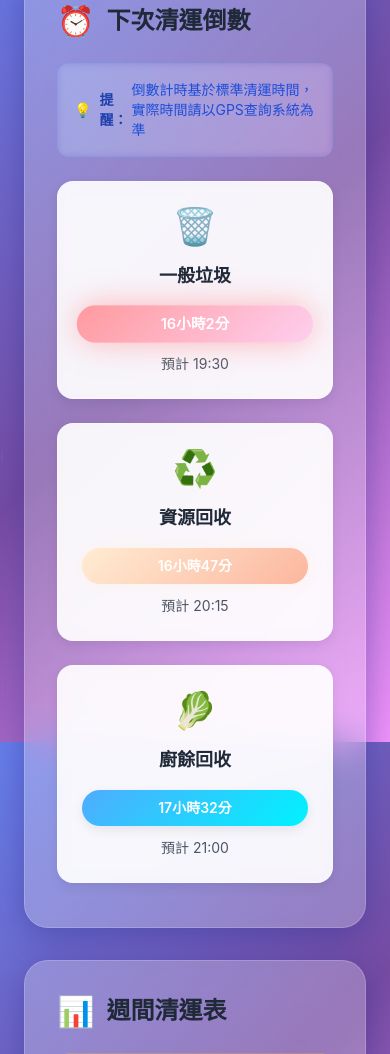
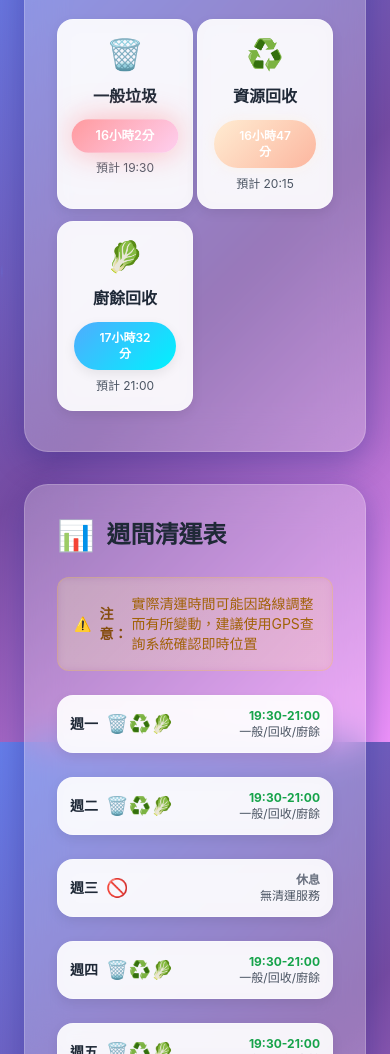
Before and after one commit to sky770825/yangmeilife, a plain HTML site: page garbage.html in a window 390 px wide. Shown: the part 946-2000 px from the top of the page. Drawn offline with nearby package versions, Linux system fonts and the light colour scheme.

Commit message:
Add files via upload

```diff
--- a/garbage.html
+++ b/garbage.html
@@ -256,10 +256,90 @@ body.dark .garbage-card::before{
   grid-template-columns:repeat(auto-fit,minmax(300px,1fr));
 }
 
+/* 手機版多欄布局 */
 @media (max-width:768px){
   .responsive-grid{
+    grid-template-columns:repeat(auto-fit,minmax(140px,1fr));
+    gap:var(--space-sm);
+  }
+
+  /* 手機版更緊湊的間距 */
+  .garbage-card{
+    padding:var(--space-sm);
+    margin-bottom:var(--space-sm);
+  }
+
+  /* 手機版標題區更緊湊 */
+  header{
+    padding:var(--space-lg) 0;
+  }
+
+  header h1{
+    font-size:1.75rem;
+    margin-bottom:var(--space-sm);
+  }
+
+  header p{
+    font-size:0.875rem;
+  }
+
+  /* 手機版主內容區更緊湊 */
+  main{
+    padding:var(--space-md) var(--space-sm);
+    gap:var(--space-md);
+  }
+
+  /* 手機版玻璃卡片更緊湊 */
+  .glass-card{
+    padding:var(--space-md);
+  }
+
+  /* 手機版週間清運表使用2欄布局 */
+  .weekly-schedule{
+    grid-template-columns:repeat(2,1fr);
+    gap:var(--space-sm);
+  }
+
+  /* 手機版分類提醒使用2欄布局 */
+  .classification-grid{
+    grid-template-columns:repeat(2,1fr);
+    gap:var(--space-sm);
+  }
+
+  /* 手機版聯絡資訊使用1欄布局但更緊湊 */
+  .contact-grid{
     grid-template-columns:1fr;
-    gap:var(--space-md);
+    gap:var(--space-sm);
+  }
+
+  /* 手機版環保小貼士使用2欄布局 */
+  .tips-grid{
+    grid-template-columns:repeat(2,1fr);
+    gap:var(--space-sm);
+  }
+}
+
+/* 超小螢幕優化 */
+@media (max-width:480px){
+  .responsive-grid{
+    grid-template-columns:repeat(2,1fr);
+    gap:var(--space-xs);
+  }
+
+  .garbage-card{
+    padding:var(--space-xs);
+  }
+
+  .glass-card{
+    padding:var(--space-sm);
+  }
+
+  header h1{
+    font-size:1.5rem;
+  }
+
+  main{
+    padding:var(--space-sm);
   }
 }
 </style>
@@ -326,25 +406,25 @@ body.dark .garbage-card::before{
       </div>
     </div>
     <div class="responsive-grid">
-      <div class="garbage-card p-6 text-center group">
-        <div class="text-4xl mb-4 group-hover:scale-110 transition-transform duration-300">🗑️</div>
-        <div class="font-bold text-lg mb-4 text-gray-800 dark:text-white">一般垃圾</div>
-        <div class="countdown urgent text-sm mb-3" id="generalCountdown">2小時30分</div>
-        <div class="text-sm text-gray-600 dark:text-gray-400">預計 19:30</div>
+      <div class="garbage-card p-4 md:p-6 text-center group">
+        <div class="text-3xl md:text-4xl mb-3 md:mb-4 group-hover:scale-110 transition-transform duration-300">🗑️</div>
+        <div class="font-bold text-base md:text-lg mb-3 md:mb-4 text-gray-800 dark:text-white">一般垃圾</div>
+        <div class="countdown urgent text-xs md:text-sm mb-2 md:mb-3" id="generalCountdown">2小時30分</div>
+        <div class="text-xs md:text-sm text-gray-600 dark:text-gray-400">預計 19:30</div>
       </div>
 
-      <div class="garbage-card p-6 text-center group">
-        <div class="text-4xl mb-4 group-hover:scale-110 transition-transform duration-300">♻️</div>
-        <div class="font-bold text-lg mb-4 text-gray-800 dark:text-white">資源回收</div>
-        <div class="countdown warning text-sm mb-3" id="recycleCountdown">3小時15分</div>
-        <div class="text-sm text-gray-600 dark:text-gray-400">預計 20:15</div>
+      <div class="garbage-card p-4 md:p-6 text-center group">
+        <div class="text-3xl md:text-4xl mb-3 md:mb-4 group-hover:scale-110 transition-transform duration-300">♻️</div>
+        <div class="font-bold text-base md:text-lg mb-3 md:mb-4 text-gray-800 dark:text-white">資源回收</div>
+        <div class="countdown warning text-xs md:text-sm mb-2 md:mb-3" id="recycleCountdown">3小時15分</div>
+        <div class="text-xs md:text-sm text-gray-600 dark:text-gray-400">預計 20:15</div>
       </div>
 
-      <div class="garbage-card p-6 text-center group">
-        <div class="text-4xl mb-4 group-hover:scale-110 transition-transform duration-300">🥬</div>
-        <div class="font-bold text-lg mb-4 text-gray-800 dark:text-white">廚餘回收</div>
-        <div class="countdown text-sm mb-3" id="foodCountdown">4小時00分</div>
-        <div class="text-sm text-gray-600 dark:text-gray-400">預計 21:00</div>
+      <div class="garbage-card p-4 md:p-6 text-center group">
+        <div class="text-3xl md:text-4xl mb-3 md:mb-4 group-hover:scale-110 transition-transform duration-300">🥬</div>
+        <div class="font-bold text-base md:text-lg mb-3 md:mb-4 text-gray-800 dark:text-white">廚餘回收</div>
+        <div class="countdown text-xs md:text-sm mb-2 md:mb-3" id="foodCountdown">4小時00分</div>
+        <div class="text-xs md:text-sm text-gray-600 dark:text-gray-400">預計 21:00</div>
       </div>
     </div>
   </section>
@@ -362,80 +442,80 @@ body.dark .garbage-card::before{
         <span class="text-yellow-700 dark:text-yellow-300 ml-1">實際清運時間可能因路線調整而有所變動，建議使用GPS查詢系統確認即時位置</span>
       </div>
     </div>
-    <div class="grid grid-cols-1 md:grid-cols-2 lg:grid-cols-3 gap-4">
-      <div class="garbage-card p-4 flex justify-between items-center group">
-        <div class="flex items-center space-x-3">
-          <span class="font-semibold text-gray-800 dark:text-white">週一</span>
-          <span class="text-2xl group-hover:scale-110 transition-transform duration-300">🗑️♻️🥬</span>
+    <div class="grid grid-cols-1 md:grid-cols-2 lg:grid-cols-3 gap-4 weekly-schedule">
+      <div class="garbage-card p-3 md:p-4 flex justify-between items-center group">
+        <div class="flex items-center space-x-2 md:space-x-3">
+          <span class="font-semibold text-sm md:text-base text-gray-800 dark:text-white">週一</span>
+          <span class="text-lg md:text-2xl group-hover:scale-110 transition-transform duration-300">🗑️♻️🥬</span>
         </div>
         <div class="text-right">
-          <div class="font-bold text-sm text-green-600 dark:text-green-400">19:30-21:00</div>
+          <div class="font-bold text-xs md:text-sm text-green-600 dark:text-green-400">19:30-21:00</div>
           <div class="text-xs text-gray-600 dark:text-gray-400">一般/回收/廚餘</div>
         </div>
       </div>
 
-      <div class="garbage-card p-4 flex justify-between items-center group">
-        <div class="flex items-center space-x-3">
-          <span class="font-semibold text-gray-800 dark:text-white">週二</span>
-          <span class="text-2xl group-hover:scale-110 transition-transform duration-300">🗑️♻️🥬</span>
+      <div class="garbage-card p-3 md:p-4 flex justify-between items-center group">
+        <div class="flex items-center space-x-2 md:space-x-3">
+          <span class="font-semibold text-sm md:text-base text-gray-800 dark:text-white">週二</span>
+          <span class="text-lg md:text-2xl group-hover:scale-110 transition-transform duration-300">🗑️♻️🥬</span>
         </div>
         <div class="text-right">
-          <div class="font-bold text-sm text-green-600 dark:text-green-400">19:30-21:00</div>
+          <div class="font-bold text-xs md:text-sm text-green-600 dark:text-green-400">19:30-21:00</div>
           <div class="text-xs text-gray-600 dark:text-gray-400">一般/回收/廚餘</div>
         </div>
       </div>
 
-      <div class="garbage-card p-4 flex justify-between items-center group opacity-60">
-        <div class="flex items-center space-x-3">
-          <span class="font-semibold text-gray-800 dark:text-white">週三</span>
-          <span class="text-2xl group-hover:scale-110 transition-transform duration-300">🚫</span>
+      <div class="garbage-card p-3 md:p-4 flex justify-between items-center group opacity-60">
+        <div class="flex items-center space-x-2 md:space-x-3">
+          <span class="font-semibold text-sm md:text-base text-gray-800 dark:text-white">週三</span>
+          <span class="text-lg md:text-2xl group-hover:scale-110 transition-transform duration-300">🚫</span>
         </div>
         <div class="text-right">
-          <div class="font-bold text-sm text-gray-500">休息</div>
+          <div class="font-bold text-xs md:text-sm text-gray-500">休息</div>
           <div class="text-xs text-gray-600 dark:text-gray-400">無清運服務</div>
         </div>
       </div>
 
-      <div class="garbage-card p-4 flex justify-between items-center group">
-        <div class="flex items-center space-x-3">
-          <span class="font-semibold text-gray-800 dark:text-white">週四</span>
-          <span class="text-2xl group-hover:scale-110 transition-transform duration-300">🗑️♻️🥬</span>
+      <div class="garbage-card p-3 md:p-4 flex justify-between items-center group">
+        <div class="flex items-center space-x-2 md:space-x-3">
+          <span class="font-semibold text-sm md:text-base text-gray-800 dark:text-white">週四</span>
+          <span class="text-lg md:text-2xl group-hover:scale-110 transition-transform duration-300">🗑️♻️🥬</span>
         </div>
         <div class="text-right">
-          <div class="font-bold text-sm text-green-600 dark:text-green-400">19:30-21:00</div>
+          <div class="font-bold text-xs md:text-sm text-green-600 dark:text-green-400">19:30-21:00</div>
           <div class="text-xs text-gray-600 dark:text-gray-400">一般/回收/廚餘</div>
         </div>
       </div>
 
-      <div class="garbage-card p-4 flex justify-between items-center group">
-        <div class="flex items-center space-x-3">
-          <span class="font-semibold text-gray-800 dark:text-white">週五</span>
-          <span class="text-2xl group-hover:scale-110 transition-transform duration-300">🗑️♻️🥬</span>
+      <div class="garbage-card p-3 md:p-4 flex justify-between items-center group">
+        <div class="flex items-center space-x-2 md:space-x-3">
+          <span class="font-semibold text-sm md:text-base text-gray-800 dark:text-white">週五</span>
+          <span class="text-lg md:text-2xl group-hover:scale-110 transition-transform duration-300">🗑️♻️🥬</span>
         </div>
         <div class="text-right">
-          <div class="font-bold text-sm text-green-600 dark:text-green-400">19:30-21:00</div>
+          <div class="font-bold text-xs md:text-sm text-green-600 dark:text-green-400">19:30-21:00</div>
           <div class="text-xs text-gray-600 dark:text-gray-400">一般/回收/廚餘</div>
         </div>
       </div>
 
-      <div class="garbage-card p-4 flex justify-between items-center group">
-        <div class="flex items-center space-x-3">
-          <span class="font-semibold text-gray-800 dark:text-white">週六</span>
-          <span class="text-2xl group-hover:scale-110 transition-transform duration-300">🗑️♻️🥬</span>
+      <div class="garbage-card p-3 md:p-4 flex justify-between items-center group">
+        <div class="flex items-center space-x-2 md:space-x-3">
+          <span class="font-semibold text-sm md:text-base text-gray-800 dark:text-white">週六</span>
+          <span class="text-lg md:text-2xl group-hover:scale-110 transition-transform duration-300">🗑️♻️🥬</span>
         </div>
         <div class="text-right">
-          <div class="font-bold text-sm text-green-600 dark:text-green-400">19:30-21:00</div>
+          <div class="font-bold text-xs md:text-sm text-green-600 dark:text-green-400">19:30-21:00</div>
           <div class="text-xs text-gray-600 dark:text-gray-400">一般/回收/廚餘</div>
         </div>
       </div>
 
-      <div class="garbage-card p-4 flex justify-between items-center group opacity-60 md:col-span-2 lg:col-span-3">
-        <div class="flex items-center space-x-3">
-          <span class="font-semibold text-gray-800 dark:text-white">週日</span>
-          <span class="text-2xl group-hover:scale-110 transition-transform duration-300">🚫</span>
+      <div class="garbage-card p-3 md:p-4 flex justify-between items-center group opacity-60 md:col-span-2 lg:col-span-3">
+        <div class="flex items-center space-x-2 md:space-x-3">
+          <span class="font-semibold text-sm md:text-base text-gray-800 dark:text-white">週日</span>
+          <span class="text-lg md:text-2xl group-hover:scale-110 transition-transform duration-300">🚫</span>
         </div>
         <div class="text-right">
-          <div class="font-bold text-sm text-gray-500">休息</div>
+          <div class="font-bold text-xs md:text-sm text-gray-500">休息</div>
           <div class="text-xs text-gray-600 dark:text-gray-400">無清運服務</div>
         </div>
       </div>
@@ -445,7 +525,7 @@ body.dark .garbage-card::before{
   <!-- 分類提醒 -->
   <section class="glass-card p-4 shadow-lg">
     <h2 class="text-lg font-bold mb-3">♻️ 分類提醒</h2>
-    <div class="grid grid-cols-1 md:grid-cols-3 gap-3">
+    <div class="grid grid-cols-1 md:grid-cols-3 gap-3 classification-grid">
       <div class="p-3 bg-red-50 border-l-4 border-red-400 rounded-lg">
         <div class="flex items-center space-x-2 mb-1">
           <span class="text-red-600">🗑️</span>
@@ -475,7 +555,7 @@ body.dark .garbage-card::before{
   <!-- 楊梅區清潔隊聯絡資訊 -->
   <section class="glass-card p-4 shadow-lg">
     <h2 class="text-lg font-bold mb-3">📞 楊梅區清潔隊聯絡資訊</h2>
-    <div class="grid grid-cols-1 md:grid-cols-3 gap-3">
+    <div class="grid grid-cols-1 md:grid-cols-3 gap-3 contact-grid">
       <div class="p-3 bg-blue-50 border-l-4 border-blue-400 rounded-lg">
         <div class="flex items-center space-x-2 mb-2">
           <span class="text-blue-600 text-lg">📞</span>
@@ -553,7 +633,7 @@ body.dark .garbage-card::before{
   <!-- 環保小貼士 -->
   <section class="glass-card p-4 shadow-lg">
     <h2 class="text-lg font-bold mb-3">💡 環保小貼士</h2>
-    <div class="grid grid-cols-1 md:grid-cols-2 lg:grid-cols-3 gap-3 text-sm">
+    <div class="grid grid-cols-1 md:grid-cols-2 lg:grid-cols-3 gap-3 text-sm tips-grid">
       <div class="flex items-start space-x-2">
         <span class="text-green-500">♻️</span>
         <span class="text-xs">確實做好垃圾分類，提高回收效率</span>
```
Also changed, not shown: games.html (+24 -20 lines), index.html (+0 -7 lines).
